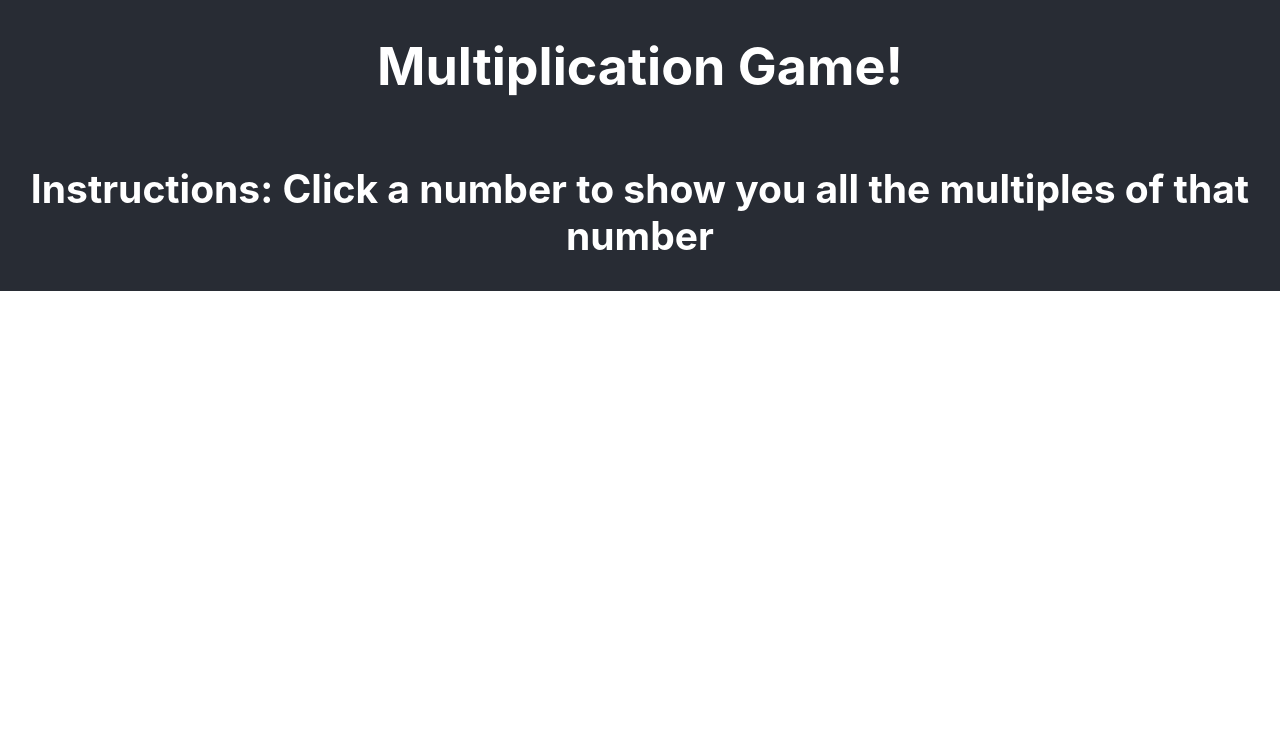
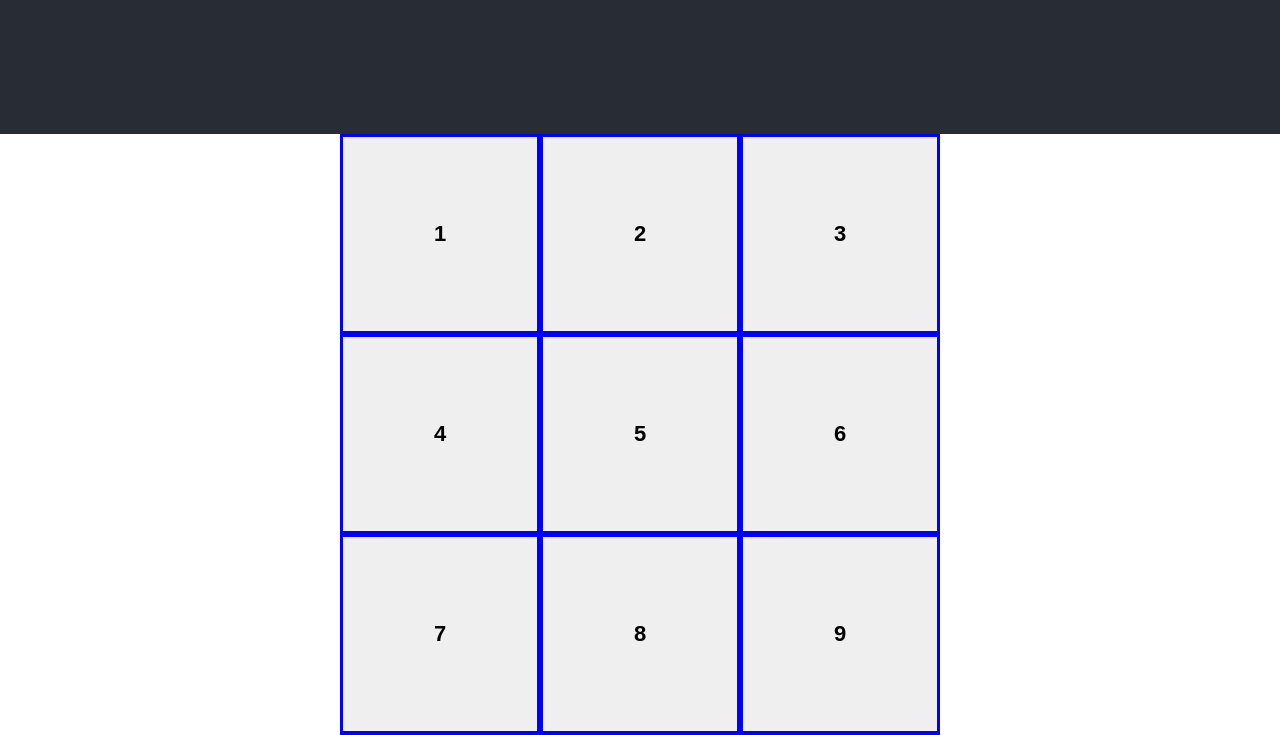
Before and after one commit to AlfieDarko/which-fe-techtest, a React (Create React App) app: page / in a window 1280 px wide. Shown: the top 735 px of the page. Built offline with nearby package versions, Linux system fonts and the light colour scheme.

Commit message:
updated the App Component

```diff
--- a/src/App.js
+++ b/src/App.js
@@ -1,14 +1,24 @@
-import './App.css';
+import React from 'react'
 
-function App() {
+import { HEADER_SUBTITLE, HEADER_TITLE } from './constants'
+import Grid from './components/Grid'
+import Layout from './components/Layout'
+import './App.css'
+
+function App () {
   return (
     <div className="App">
+      <Layout>
         <header className="App-header">
-          <h1>Multiplication Game!</h1>
-          <h2>Instructions: Click a number to show you all the multiples of that number</h2>
+          <h1>{HEADER_TITLE}</h1>
+          <h2>{HEADER_SUBTITLE}</h2>
         </header>
+
+        <Grid numberOfItems={144}></Grid>
+      </Layout>
+
     </div>
-  );
+  )
 }
 
-export default App;
+export default App
```
Also changed, not shown: 1 other file (tests, documents, lock files or other folders).
